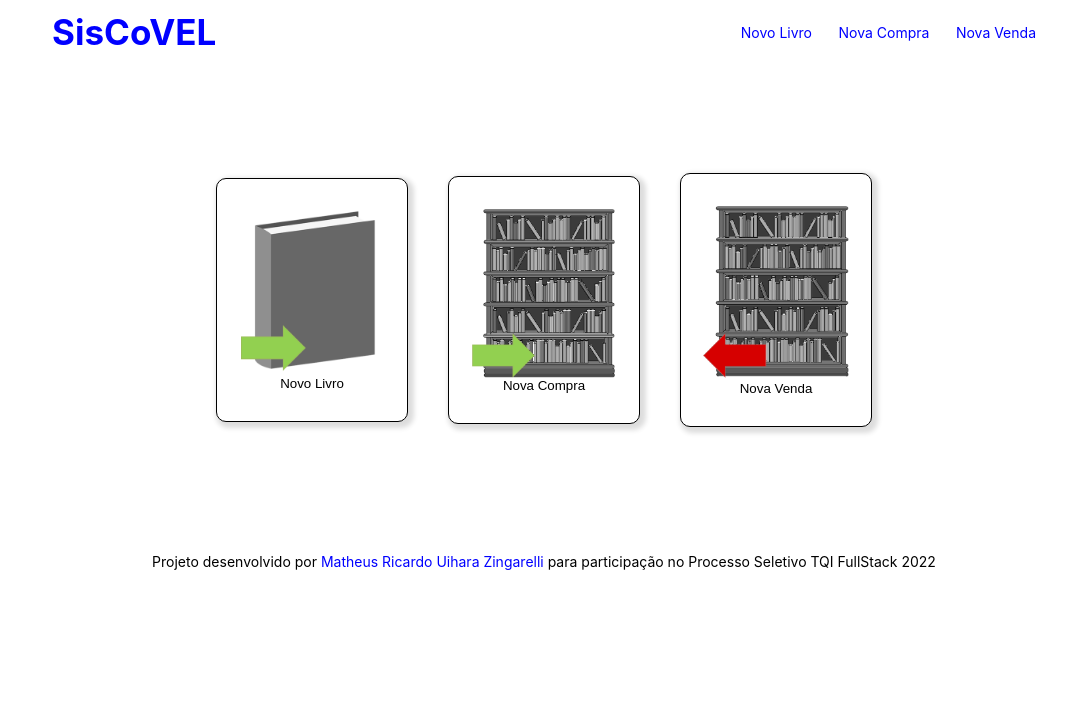
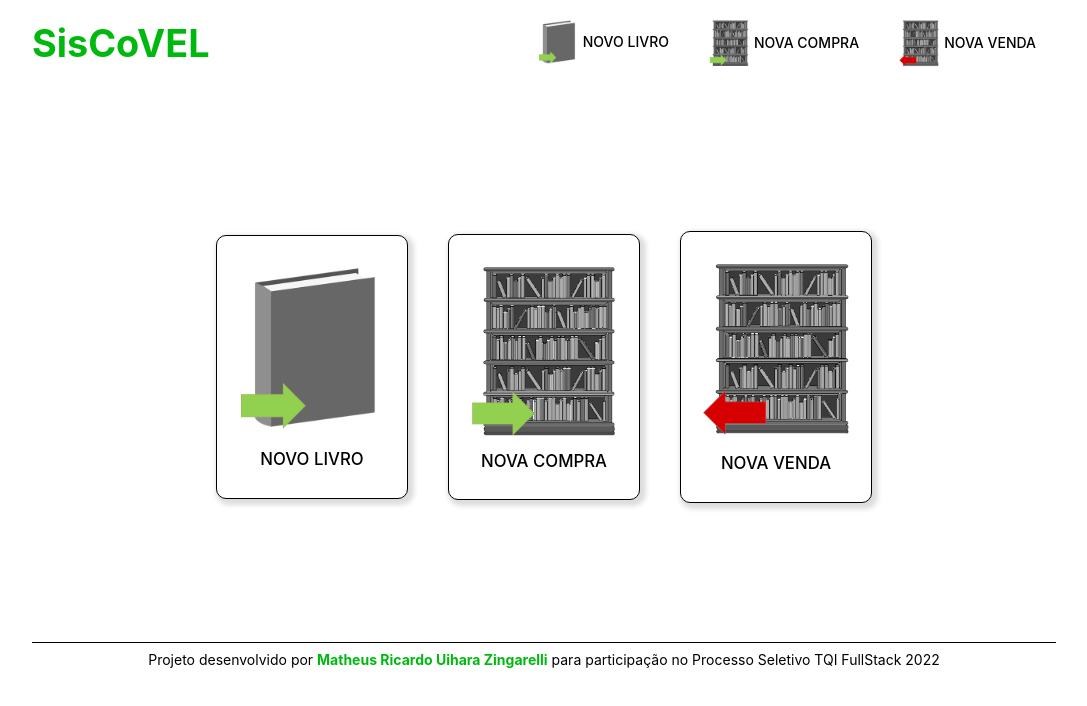
Before and after one commit to zingarelli/tqi_evolution_fullstack_2022, a React (Create React App) app in the folder frontend/: page / in a window 1280 px wide. Shown: the top 706 px of the page, without its empty margins (96-1183 px from the left). Built offline with nearby package versions, Linux system fonts and the light colour scheme.

Commit message:
CSS updates

```diff
--- a/frontend/src/App.css
+++ b/frontend/src/App.css
@@ -4,8 +4,13 @@
 
 .container {
   min-height: 60vh;
+  padding: 40px 0 20px;
   display: flex;
-  flex-wrap: wrap;
-  align-items: center;
   justify-content: center;
+  text-align: left;
 }
+
+.container h1{
+  font-size: 2.0em;
+  margin-bottom: 1em;
+}
--- a/frontend/src/components/cards/Card.jsx
+++ b/frontend/src/components/cards/Card.jsx
@@ -1,18 +1,19 @@
 import styles from './Card.module.css';
 
 /**
- * Create a card, which will act as a button to call the appropriate action
+ * Create a card, which will act as a link to the appropriate page.
+ * A card contains an image and a text
  * @param {string} icon - path to the image
  * @param {string} text - text for the button and alt for the image
+ * @param {string} size - size of the card: normal (for main content) or small (for menus)
  * @returns a card component
  */
-function Card({ icon, text }){
-    //TODO: correct styles import
+function Card({ icon, text, size='normal' }){
     return(
-        <button name={text}>
+        <div className={`${styles.container} ${styles[size]}`} name={text}>
             <img src={icon} alt={text} />
             <span>{text}</span>
-        </button>
+        </div>
     )
 }
 
--- a/frontend/src/components/cards/Card.module.css
+++ b/frontend/src/components/cards/Card.module.css
@@ -1,5 +1,6 @@
-button{
+.container{
     background-color: #FFF;
+    color: #000;
     display: flex;
     flex-direction: column;
     align-items: center;
@@ -11,11 +12,44 @@ button{
     cursor: pointer;
 }
 
-button:hover{
-    border:2px solid #00F;
+.container:hover{
+    border:2px solid #00b90f;
+    color: #00b90f;
     margin: 9px 19px; /* to compensate the increase in border width*/
 }
 
-img{
+.container img{
     width: 150px;
 }
+
+.container span{
+    margin-top: 1em;
+    font-size: 1.2em;
+    font-weight: 500;
+    text-transform: uppercase;
+}
+
+/* styles for a card in small size (for menus/navbar) */
+.small{
+    flex-direction: row;
+    border: none;
+    box-shadow: none;
+    padding: 0;
+    margin: 0 20px;
+}
+
+.small:hover{
+    border:none;
+    margin: 0 20px;
+}
+
+.small img{
+    width: 40px;
+}
+
+.small span{
+    margin: 0 0 0 5px;
+    font-size: 1em;
+    font-weight: 500;
+    text-transform: uppercase;
+}
--- a/frontend/src/components/layout/Footer.jsx
+++ b/frontend/src/components/layout/Footer.jsx
@@ -1,9 +1,8 @@
 import styles from './Footer.module.css';
 
 function Footer(){
-    //TODO: correct styles import
     return(
-        <footer>
+        <footer className={styles.container}>
             <p>Projeto desenvolvido por <a href="https://www.linkedin.com/in/zingarelli/" target="_blank" rel="noopener noreferrer">Matheus Ricardo Uihara Zingarelli</a> para participação no Processo Seletivo TQI FullStack 2022</p>
         </footer>
     )
--- a/frontend/src/components/layout/Footer.module.css
+++ b/frontend/src/components/layout/Footer.module.css
@@ -1,3 +1,13 @@
-footer{
+.container{
     margin: 15px auto 10px;
+    padding-top: 10px;
+    border-top: 1px solid #000;
 }
+
+.container a{
+    font-weight: bold;
+}
+
+.container a:hover{
+    text-decoration: underline;
+}
--- a/frontend/src/components/layout/Navbar.jsx
+++ b/frontend/src/components/layout/Navbar.jsx
@@ -1,5 +1,11 @@
 import { Link } from 'react-router-dom'
+
+import Card from '../cards/Card';
+
 import styles from './Navbar.module.css';
+import book from '../../img/addBook.png';
+import purchase from '../../img/addPurchase.png';
+import order from '../../img/addOrder.png';
 
 /**
  * Creates header menu, with logo and links to other pages
@@ -9,9 +15,21 @@ function Navbar(){
         <nav className={styles.menu}>
             <Link to='/'><h1 className={styles.title}>SisCoVEL</h1></Link>
             <ul className={styles.actions}>
-                <li><Link to='/book'>Novo Livro</Link></li>
-                <li><Link to='/purchase'>Nova Compra</Link></li>
-                <li><Link to='/sale'>Nova Venda</Link></li>
+                <li>
+                    <Link to='/book'>
+                        <Card text="Novo Livro" icon={book} size='small' />
+                    </Link>
+                </li>
+                <li>
+                    <Link to='/purchase'>
+                        <Card text="Nova Compra" icon={purchase} size='small' />
+                    </Link>
+                </li>
+                <li>
+                    <Link to='/sale'>
+                        <Card text="Nova Venda" icon={order} size='small' />
+                    </Link>
+                </li>
             </ul>
         </nav>
     )
--- a/frontend/src/components/layout/Navbar.module.css
+++ b/frontend/src/components/layout/Navbar.module.css
@@ -2,16 +2,17 @@
     display: flex;
     align-items: center;
     justify-content: space-between;
-    margin: 10px 20px;
+    flex-wrap: wrap;
+    margin: 20px auto;
 }
 
 .title{
-    font-size: 2.5em;
+    font-size: 2.7em;
     font-weight: bold;
 }
 
 .actions{
     display: flex;
     justify-content: space-between;
-    width: 30%;
+    flex-wrap: wrap;
 }
--- a/frontend/src/components/pages/Home.jsx
+++ b/frontend/src/components/pages/Home.jsx
@@ -1,12 +1,15 @@
 import { Link } from 'react-router-dom'
+
 import Card from '../cards/Card';
+
+import styles from './Home.module.css'
 import book from '../../img/addBook.png';
 import purchase from '../../img/addPurchase.png';
 import order from '../../img/addOrder.png';
 
 function Home(){
     return(
-        <>
+        <div className={styles.container}>
         <Link to='/book'>
             <Card text="Novo Livro" icon={book} />
         </Link>
@@ -16,7 +19,7 @@ function Home(){
         <Link to='/sale'>
             <Card text="Nova Venda" icon={order} />
         </Link>
-        </>
+        </div>
     )
 }
 
--- /dev/null
+++ b/frontend/src/components/pages/Home.module.css
@@ -0,0 +1,7 @@
+.container{
+    min-height: 60vh;
+    display: flex;
+    flex-wrap: wrap;
+    align-items: center;
+    justify-content: center;
+}
--- a/frontend/src/index.css
+++ b/frontend/src/index.css
@@ -12,9 +12,5 @@ body {
 
 a {
   text-decoration: none;
-  color: #00F;
+  color: #00b90f;
 }
-
-a:hover {
-  text-decoration: underline;
-}
```
